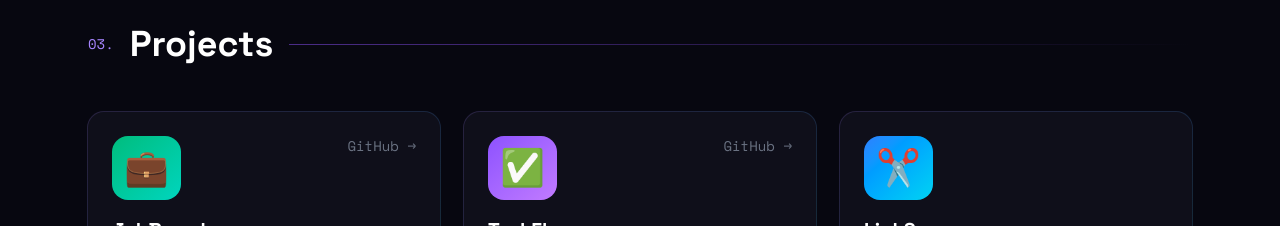
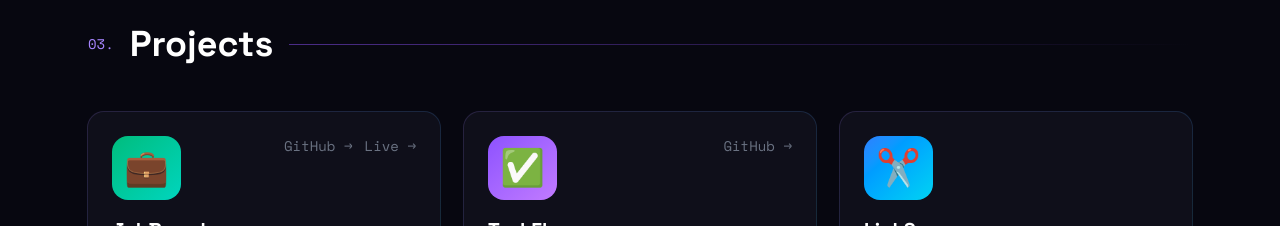
Before and after one commit to leobertcamoro101-lab/portfolio, a React (Vite) app: page / in a window 1280 px wide. Shown: the part 2240-2466 px from the top of the page. Built offline with nearby package versions, Linux system fonts and the light colour scheme.

Commit message:
update added live URL JobBoard Project

```diff
--- a/src/data/portfolio.js
+++ b/src/data/portfolio.js
@@ -45,7 +45,7 @@ export const projects = [
     description: 'Full-stack job board where companies post jobs and candidates apply. Features search, filtering, and form validation.',
     tech: ['React', 'TypeScript', 'Laravel', 'PostgreSQL', 'React Query', 'Zod'],
     github: 'https://github.com/leobertcamoro101-lab/JobBoard',
-    live: null,
+    live: 'https://job-board-rho-green.vercel.app',
     highlight: 'Full-stack · REST API · Search & Filter · Form Validation',
     color: 'from-emerald-500 to-teal-400',
     icon: '💼',
```
